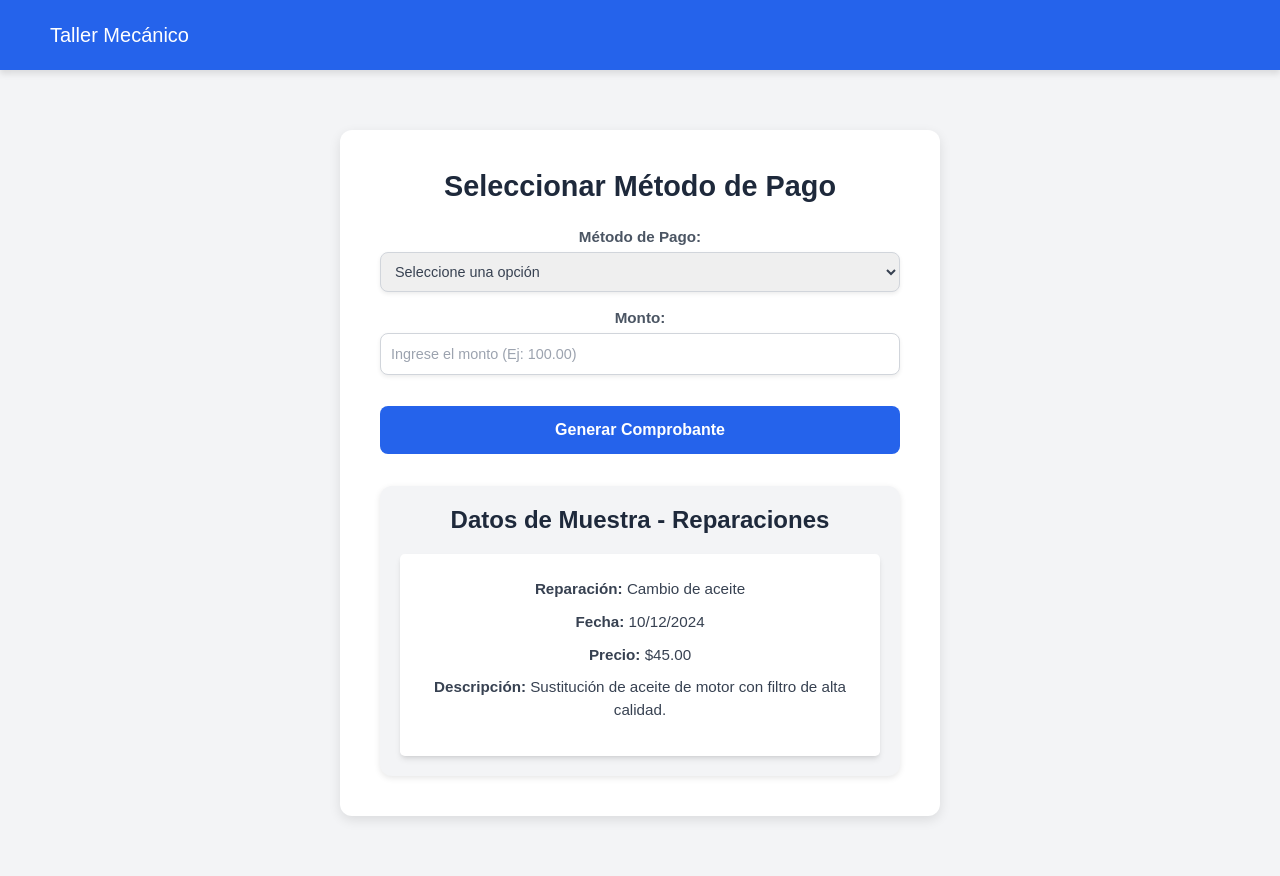
After one commit to AngelTz-Y/TallerMecanico-Definitivo, a Django app: page /metodo_pago/ in a window 1280 px wide. The commit adds this page. Run offline with Django 5.2, Linux system fonts and the light colour scheme; some libraries are stand-ins or nearby versions.

Commit message:
cambiooos

```diff
--- a/App_TallerMecanico/views.py
+++ b/App_TallerMecanico/views.py
@@ -677,3 +677,8 @@ def trabajo_tecnico_taller(request):
     }
 
     return render(request, 'InterfazCliente/Funciones/trabajo_tecnico_taller.html', {'trabajo': trabajo})
+
+
+
+def metodo_pago(request):
+    return render(request, 'InterfazCliente/Funciones/metodo_pago.html')
--- a/TallerMecanico/urls.py
+++ b/TallerMecanico/urls.py
@@ -47,4 +47,5 @@ urlpatterns = [
     path('solicitar_cita/', solicitar_cita, name='solicitar_cita'),
     path('estado_vehiculo/', estado_vehiculo, name='estado_vehiculo'),
     path('trabajo_tecnico_taller/', trabajo_tecnico_taller, name='trabajo_tecnico_taller'),
+    path('metodo_pago/',metodo_pago, name='metodo_pago')
 ]
--- /dev/null
+++ b/templates/InterfazCliente/Funciones/metodo_pago.html
@@ -0,0 +1,244 @@
+<!DOCTYPE html>
+<html lang="es">
+<head>
+    <meta charset="UTF-8">
+    <meta name="viewport" content="width=device-width, initial-scale=1.0">
+    <title>Generador de Comprobantes Electrónicos</title>
+
+    <!-- Bootstrap CSS -->
+    <link rel="stylesheet" href="https://stackpath.bootstrapcdn.com/bootstrap/4.3.1/css/bootstrap.min.css">
+    <!-- Font Awesome para los iconos -->
+    <link rel="stylesheet" href="https://cdnjs.cloudflare.com/ajax/libs/font-awesome/5.15.4/css/all.min.css">
+    <!-- Tailwind CSS -->
+    <script src="https://cdn.tailwindcss.com"></script>
+    <style>
+        body {
+            background-color: #f9fafb;
+            color: #111827;
+            font-family: Arial, sans-serif;
+        }
+
+        .navbar {
+            background-color: #2563eb;
+            padding: 15px 20px;
+            color: white;
+            box-shadow: 0 4px 6px rgba(0, 0, 0, 0.1);
+        }
+
+        .navbar a {
+            color: white;
+            text-decoration: none;
+            margin: 0 15px;
+            font-weight: 500;
+            transition: color 0.3s ease;
+        }
+
+        .navbar a:hover {
+            color: #93c5fd;
+        }
+
+        .navbar .ms-auto {
+            margin-left: auto; /* Alineación de los elementos a la derecha */
+        }
+
+        .form-container {
+            background-color: white;
+            border-radius: 12px;
+            padding: 40px;
+            box-shadow: 0px 4px 12px rgba(0, 0, 0, 0.1);
+            max-width: 600px;
+            margin: 60px auto;
+            text-align: center;
+        }
+
+        .form-container h2 {
+            font-size: 1.8rem;
+            font-weight: bold;
+            color: #1e293b;
+            margin-bottom: 25px;
+        }
+
+        .form-container label {
+            font-size: 0.95rem;
+            font-weight: 600;
+            margin-bottom: 5px;
+        }
+
+        .form-container input,
+        .form-container select {
+            font-size: 0.9rem;
+            color: #374151;
+            border: 1px solid #d1d5db;
+            border-radius: 8px;
+            padding: 10px;
+            margin-bottom: 15px;
+            width: 100%;
+            box-shadow: 0px 2px 4px rgba(0, 0, 0, 0.05);
+            transition: border 0.3s ease;
+        }
+
+        .form-container input:focus,
+        .form-container select:focus {
+            border-color: #2563eb;
+            outline: none;
+            box-shadow: 0px 0px 4px rgba(37, 99, 235, 0.3);
+        }
+
+        .btn-primary {
+            background-color: #2563eb;
+            color: white;
+            font-size: 1rem;
+            font-weight: bold;
+            padding: 12px;
+            border: none;
+            border-radius: 8px;
+            transition: background-color 0.3s ease, transform 0.2s ease;
+            width: 100%;
+        }
+
+        .btn-primary:hover {
+            background-color: #1d4ed8;
+            transform: scale(1.02);
+        }
+
+        @media (max-width: 768px) {
+            .form-container {
+                padding: 20px;
+                margin: 20px auto;
+            }
+        }
+
+        .data-sample {
+            margin-top: 40px;
+            background-color: #f3f4f6;
+            padding: 20px;
+            border-radius: 12px;
+            box-shadow: 0px 2px 6px rgba(0, 0, 0, 0.1);
+        }
+
+        .data-sample h3 {
+            font-size: 1.5rem;
+            font-weight: bold;
+            color: #1e293b;
+            margin-bottom: 20px;
+        }
+
+        .data-sample ul {
+            list-style: none;
+            padding: 0;
+        }
+
+        .data-sample ul li {
+            font-size: 0.95rem;
+            color: #374151;
+            margin-bottom: 10px;
+        }
+    </style>
+</head>
+<body class="bg-gray-100 text-gray-800">
+    <!-- Navbar -->
+    <nav class="navbar navbar-expand-lg">
+        <div class="container-fluid">
+            <a class="navbar-brand" href="#">Taller Mecánico</a>
+            <button class="navbar-toggler" type="button" data-toggle="collapse" data-target="#navbarNav" aria-controls="navbarNav" aria-expanded="false" aria-label="Toggle navigation">
+                <span class="navbar-toggler-icon"></span>
+            </button>
+            <div class="collapse navbar-collapse" id="navbarNav">
+                <ul class="navbar-nav ms-auto"> <!-- Alineación a la derecha -->
+                    <li class="nav-item">
+                        <a class="nav-link" href="javascript:history.back()">
+                            <i class="fas fa-arrow-left"></i> Atrás
+                        </a>
+                    </li>
+                    <li class="nav-item">
+                        <a class="nav-link" href="{% url 'logout' %}">
+                            <i class="fas fa-sign-out-alt"></i> Cerrar Sesión
+                        </a>
+                    </li>
+                </ul>
+            </div>
+        </div>
+    </nav>
+
+    <!-- Formulario -->
+    <div class="form-container">
+        <h2 class="text-2xl font-bold text-center text-gray-700 mb-6">Seleccionar Método de Pago</h2>
+        <form id="paymentForm" class="space-y-4">
+            <div>
+                <label for="paymentType" class="block text-sm font-medium text-gray-600">Método de Pago:</label>
+                <select id="paymentType" name="paymentType" class="mt-1 block w-full rounded-md border-gray-300 shadow-sm focus:ring-blue-500 focus:border-blue-500 sm:text-sm" required>
+                    <option value="">Seleccione una opción</option>
+                    <option value="credit_card">Tarjeta de Crédito (Ej: Visa, Mastercard)</option>
+                    <option value="debit_card">Tarjeta de Débito (Ej: Maestro, Visa Debit)</option>
+                    <option value="bank_transfer">Transferencia Bancaria (Ej: Banco Nacional, BBVA)</option>
+                    <option value="cash">Efectivo (Ej: Pago en tienda)</option>
+                    <option value="paypal">PayPal (Ej: usuario@correo.com)</option>
+                </select>
+            </div>
+
+            <div>
+                <label for="amount" class="block text-sm font-medium text-gray-600">Monto:</label>
+                <input type="number" id="amount" name="amount" placeholder="Ingrese el monto (Ej: 100.00)" class="mt-1 block w-full rounded-md border-gray-300 shadow-sm focus:ring-blue-500 focus:border-blue-500 sm:text-sm" required>
+            </div>
+
+            <button type="submit" class="btn-primary">Generar Comprobante</button>
+        </form>
+
+        <!-- Comprobante Electrónico -->
+        <div id="invoice" class="mt-8 hidden bg-gray-50 p-4 rounded-lg shadow-inner">
+            <h3 class="text-lg font-bold text-gray-700">Comprobante Electrónico</h3>
+            <div id="invoiceDetails" class="mt-2 text-gray-600">
+                <!-- Los detalles se generarán dinámicamente -->
+            </div>
+            <button id="downloadInvoice" class="btn-primary mt-4 bg-green-600 hover:bg-green-700">Descargar Comprobante</button>
+        </div>
+
+        <!-- Datos de Muestra -->
+        <div class="data-sample mt-8">
+            <h3 class="text-xl font-bold text-center text-gray-700">Datos de Muestra - Reparaciones</h3>
+            <div class="bg-white p-6 rounded-lg shadow-md">
+                <ul>
+                    <li><strong>Reparación:</strong> Cambio de aceite</li>
+                    <li><strong>Fecha:</strong> 10/12/2024</li>
+                    <li><strong>Precio:</strong> $45.00</li>
+                    <li><strong>Descripción:</strong> Sustitución de aceite de motor con filtro de alta calidad.</li>
+                </ul>
+            </div>
+        </div>
+    </div>
+
+    <script>
+        document.getElementById('paymentForm').addEventListener('submit', function(event) {
+            event.preventDefault();
+
+            const paymentType = document.getElementById('paymentType').value;
+            const amount = document.getElementById('amount').value;
+
+            if (paymentType && amount) {
+                const invoiceSection = document.getElementById('invoice');
+                const invoiceDetails = document.getElementById('invoiceDetails');
+
+                invoiceDetails.innerHTML = `
+                    <p><strong>Método de Pago:</strong> ${paymentType}</p>
+                    <p><strong>Monto:</strong> $${parseFloat(amount).toFixed(2)}</p>
+                    <p><strong>Fecha:</strong> ${new Date().toLocaleDateString()}</p>
+                `;
+
+                invoiceSection.classList.remove('hidden');
+            } else {
+                alert('Por favor, complete todos los campos.');
+            }
+        });
+
+        document.getElementById('downloadInvoice').addEventListener('click', function() {
+            const invoiceDetails = document.getElementById('invoiceDetails').innerHTML;
+            const blob = new Blob([invoiceDetails], { type: 'text/html' });
+            const link = document.createElement('a');
+
+            link.href = URL.createObjectURL(blob);
+            link.download = 'comprobante.html';
+            link.click();
+        });
+    </script>
+</body>
+</html>
--- a/templates/InterfazCliente/cliente_panel.html
+++ b/templates/InterfazCliente/cliente_panel.html
@@ -254,7 +254,7 @@
         </div>
         <div class="dropdown-container">
             <a href="#"><i class="bi bi-plus-circle"></i> Crear Solicitud de Trabajo</a>
-            <a href="#"><i class="bi bi-cash-stack"></i> Pagar Reparaciones</a>
+            <a href="{% url 'metodo_pago' %}"><i class="bi bi-cash-stack"></i> Pagar Reparaciones</a>
             <a href="#"><i class="bi bi-bell-fill"></i> Notificaciones de Progreso</a>
         </div>
     </div>
```
